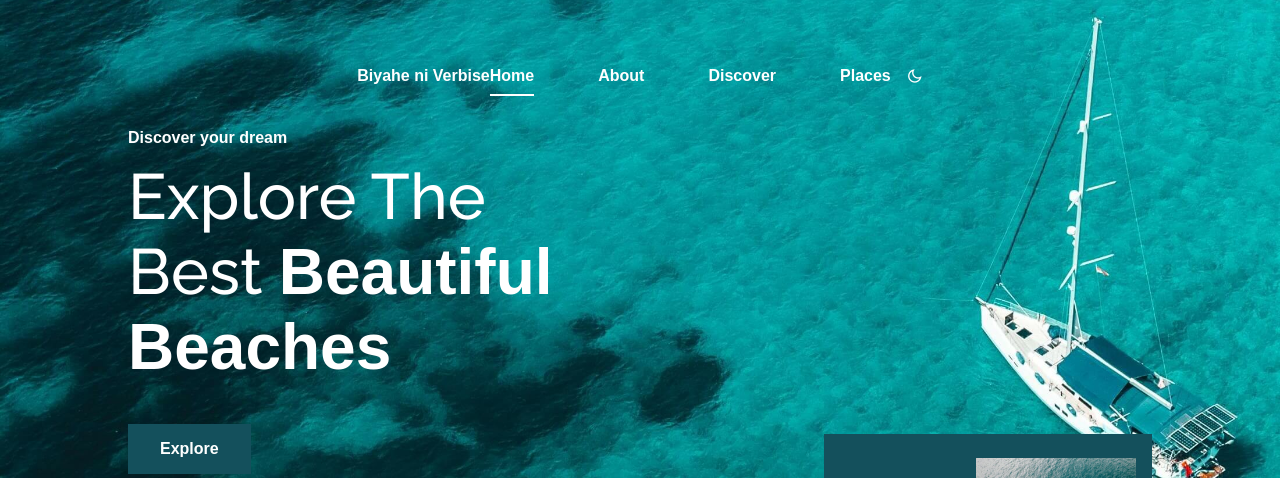
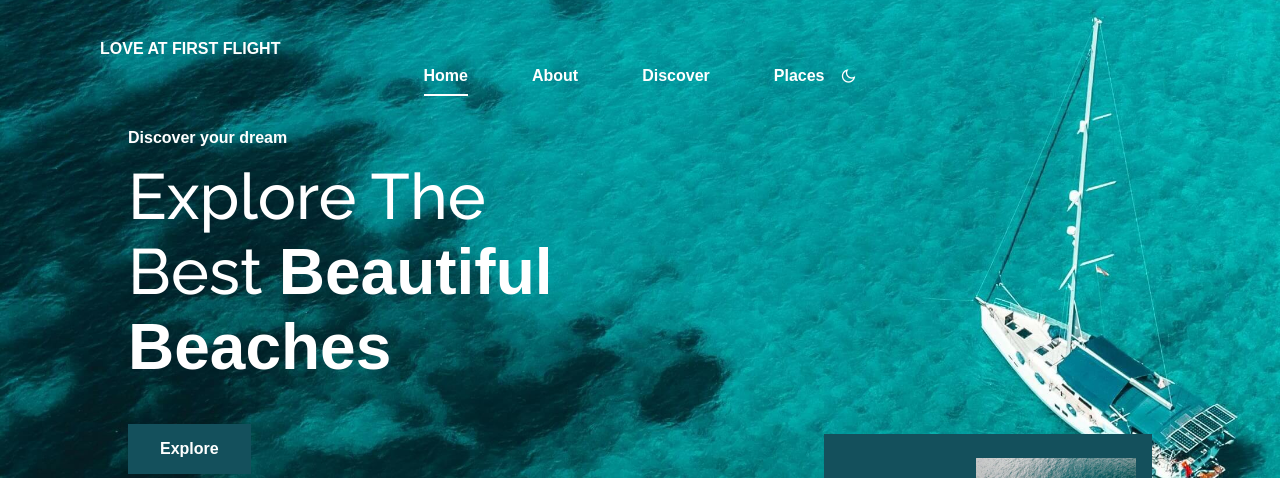
Before and after one commit to Anya-met/Webtech-MidtermsAct2, a plain HTML site: page index.html in a window 1280 px wide. Shown: the top 478 px of the page. Drawn offline with nearby package versions, Linux system fonts and the light colour scheme.

Commit message:
LOGO AHAHA

```diff
--- a/assets/css/styles.css
+++ b/assets/css/styles.css
@@ -210,6 +210,16 @@ input {
 
 .nav__logo {
   font-weight: var(--font-semi-bold);
+  text-transform: uppercase;
+  position: absolute;
+  top: 0;
+  left: 0;
+  width: 100%;
+  padding: 40px 100px;
+  z-index: 1000;
+  display: flex;
+  justify-content: space-between;
+  align-items: center;
 }
 
 .nav__toggle {
--- a/index.html
+++ b/index.html
@@ -20,7 +20,7 @@
     <body>
         <header class="header" id="header">
             <nav class="nav container">
-                <a href="#" class="nav__logo">Biyahe ni Verbise</a>
+                <a href="#" class="nav__logo">Love at First Flight</a>
 
                 <div class="nav__menu" id="nav-menu">
                     <ul class="nav__list">
@@ -398,7 +398,7 @@
             <div class="footer__container container grid">
                 <div class="footer__content grid">
                     <div class="footer__data">
-                        <h3 class="footer__title">Travel Website ni Verbise</h3>
+                        <h3 class="footer__title">Love at First Flight</h3>
                         <p class="footer__description">You choose the <br> destination,
                             we offer you the <br> experience.
                         </p>
@@ -435,7 +435,7 @@
                 </div>
 
                 <div class="footer__rights">
-                    <p class="footer__copy">&#169; 2023 BiyaheniVerbise. All rigths reserved.</p>
+                    <p class="footer__copy">&#169; 2023 LoveAtFirstFlight. All rigths reserved.</p>
                     <div class="footer__terms">
                     </div>
                 </div>
```
